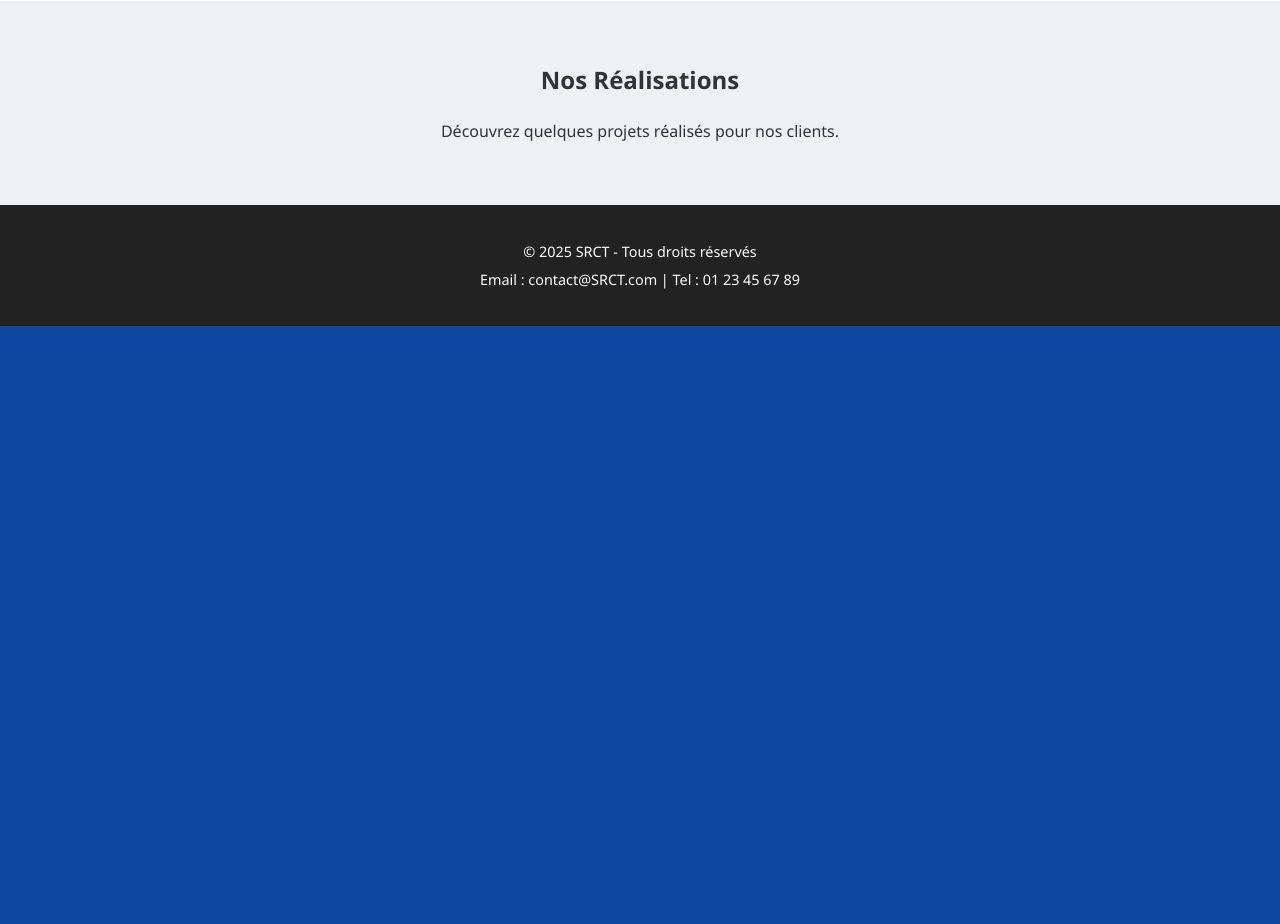
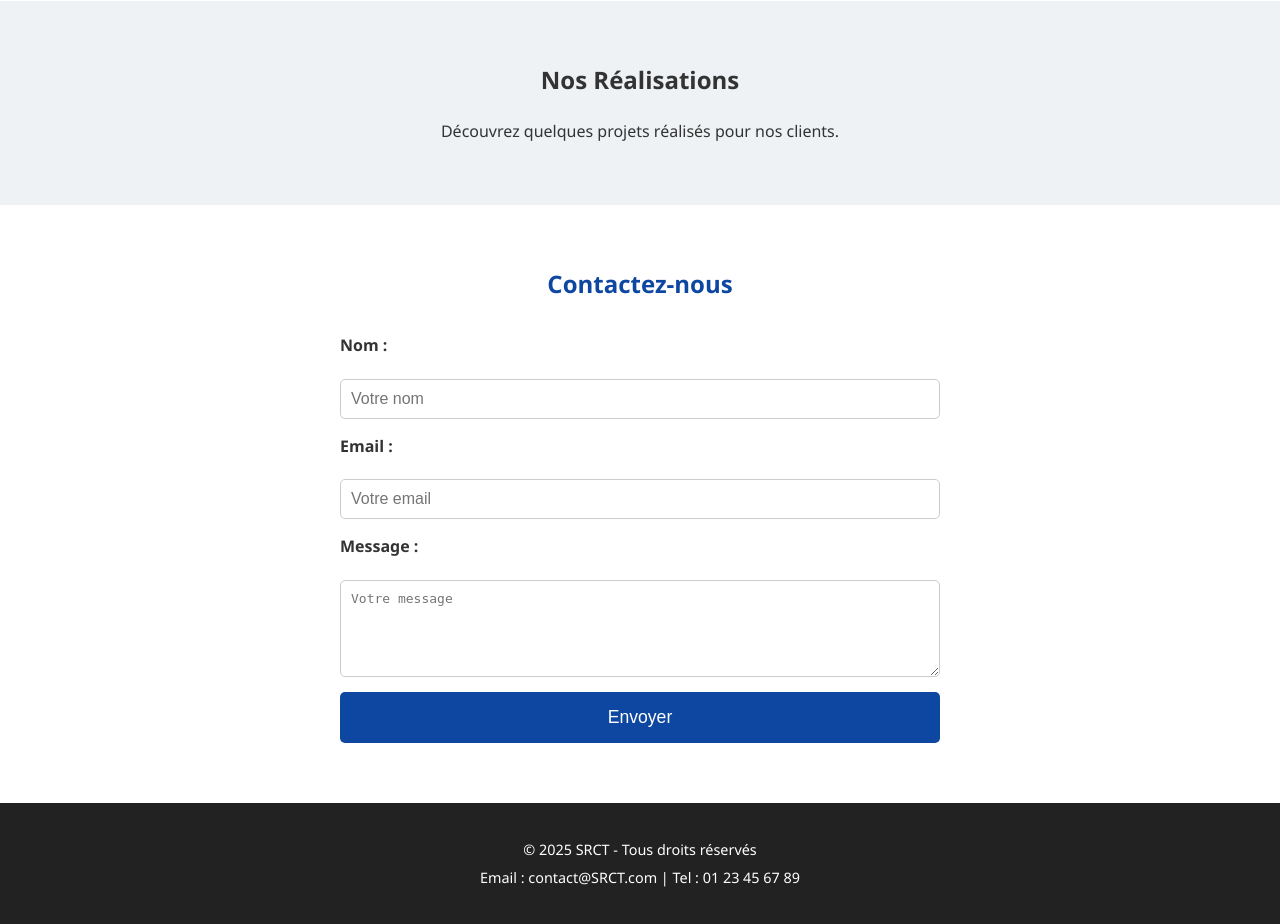
Before and after one commit to skadri42/SRCT, a PHP site: page / in a window 1280 px wide. Shown: the part 715-1639 px from the top of the page. Before the commit the page ends 1041 px from the top, so only its background shows below. Run offline with PHP 8.4, Linux system fonts and the light colour scheme.

Commit message:
partie formulaire

```diff
--- a/index.html
+++ b/index.html
@@ -55,6 +55,25 @@
     </div>
   </section>
 
+  <section id="contact" class="contact">
+  <div class="container">
+    <h2>Contactez-nous</h2>
+    <form action="mailto:contact@SRCT.com" method="post" enctype="text/plain">
+      <label for="nom">Nom :</label>
+      <input type="text" id="nom" name="nom" placeholder="Votre nom" required />
+
+      <label for="email">Email :</label>
+      <input type="email" id="email" name="email" placeholder="Votre email" required />
+
+      <label for="message">Message :</label>
+      <textarea id="message" name="message" rows="5" placeholder="Votre message" required></textarea>
+
+      <button type="submit">Envoyer</button>
+    </form>
+  </div>
+</section>
+
+
   <footer id="contact">
     <div class="container">
       <p>&copy; 2025 SRCT - Tous droits réservés</p>
--- a/style.css
+++ b/style.css
@@ -111,6 +111,64 @@
     margin-bottom: 20px;
   }
 
+  .contact {
+  background: #fff;
+  padding: 60px 0;
+  text-align: center;
+}
+
+.contact h2 {
+  margin-bottom: 30px;
+  color: #0d47a1;
+}
+
+.contact form {
+  max-width: 600px;
+  margin: auto;
+  display: flex;
+  flex-direction: column;
+  gap: 15px;
+  text-align: left;
+}
+
+.contact label {
+  font-weight: bold;
+  margin-bottom: 5px;
+  display: block;
+}
+
+.contact input,
+.contact textarea {
+  padding: 10px;
+  border: 1px solid #ccc;
+  border-radius: 5px;
+  font-size: 1em;
+  resize: vertical;
+}
+
+.contact button {
+  background-color: #0d47a1;
+  color: white;
+  border: none;
+  padding: 15px;
+  font-size: 1.1em;
+  border-radius: 5px;
+  cursor: pointer;
+  transition: background-color 0.3s ease;
+}
+
+.contact button:hover {
+  background-color: #094a8f;
+}
+
+/* Responsive */
+@media (max-width: 768px) {
+  .contact form {
+    width: 90%;
+  }
+}
+
+
   /* Footer */
   footer {
     background: #222;
@@ -119,6 +177,7 @@
     padding: 30px 0;
     font-size: 0.9em;
   }
+
 
   footer p {
     margin: 5px 0;
@@ -142,4 +201,5 @@
       display: block;
       margin: 10px 0;
     }
+
   }
```
